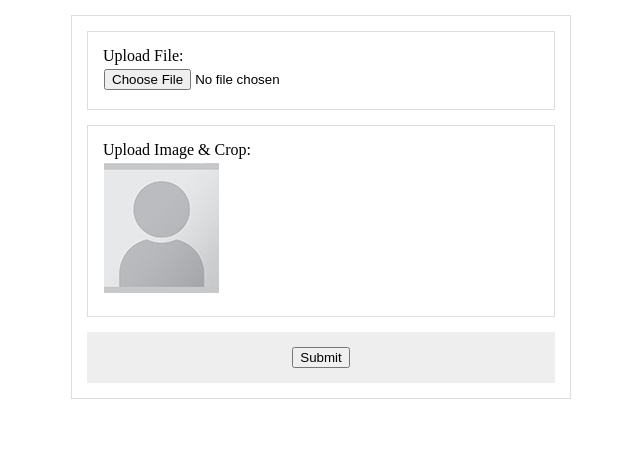
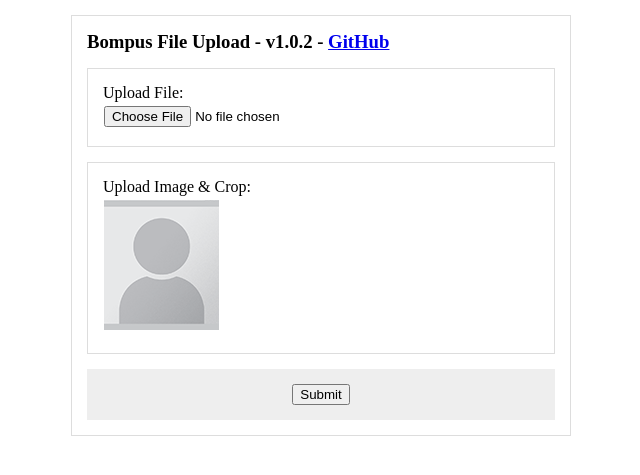
Before and after one commit to bompus/bompus-jquery-file-upload, a PHP site: page / in a window 1280 px wide. Shown: the top 475 px of the page, without its empty margins (319-959 px from the left). Run offline with PHP 8.4, Linux system fonts and the light colour scheme; some libraries are stand-ins or nearby versions.

```diff
--- a/index.php
+++ b/index.php
@@ -32,6 +32,8 @@ header('X-Robots-Tag: noindex, noarchive, nofollow, noimageindex');
 		<style>
 			html, body { margin: 0; padding: 0; box-sizing: border-box; }
 			*, *:before, *:after { box-sizing: inherit; }
+
+			h3 a:visited { color:#00f; }
 
 			.container {
 				width: 500px;
@@ -136,6 +138,7 @@ header('X-Robots-Tag: noindex, noarchive, nofollow, noimageindex');
 	</head>
 	<body>
 		<div class='container'>
+			<h3 style='margin:0;margin-bottom:15px;'>Bompus File Upload - v1.0.2 - <a target='_blank' href='https://github.com/bompus/bompus-jquery-file-upload'>GitHub</a></h3>
 			<form action='#' method='get' onsubmit='alert("Form Submitted. Not really though, this does not actually submit anywhere."); return false;'>
 
 			<div class='example'>
```
Also changed, not shown: README.md.
